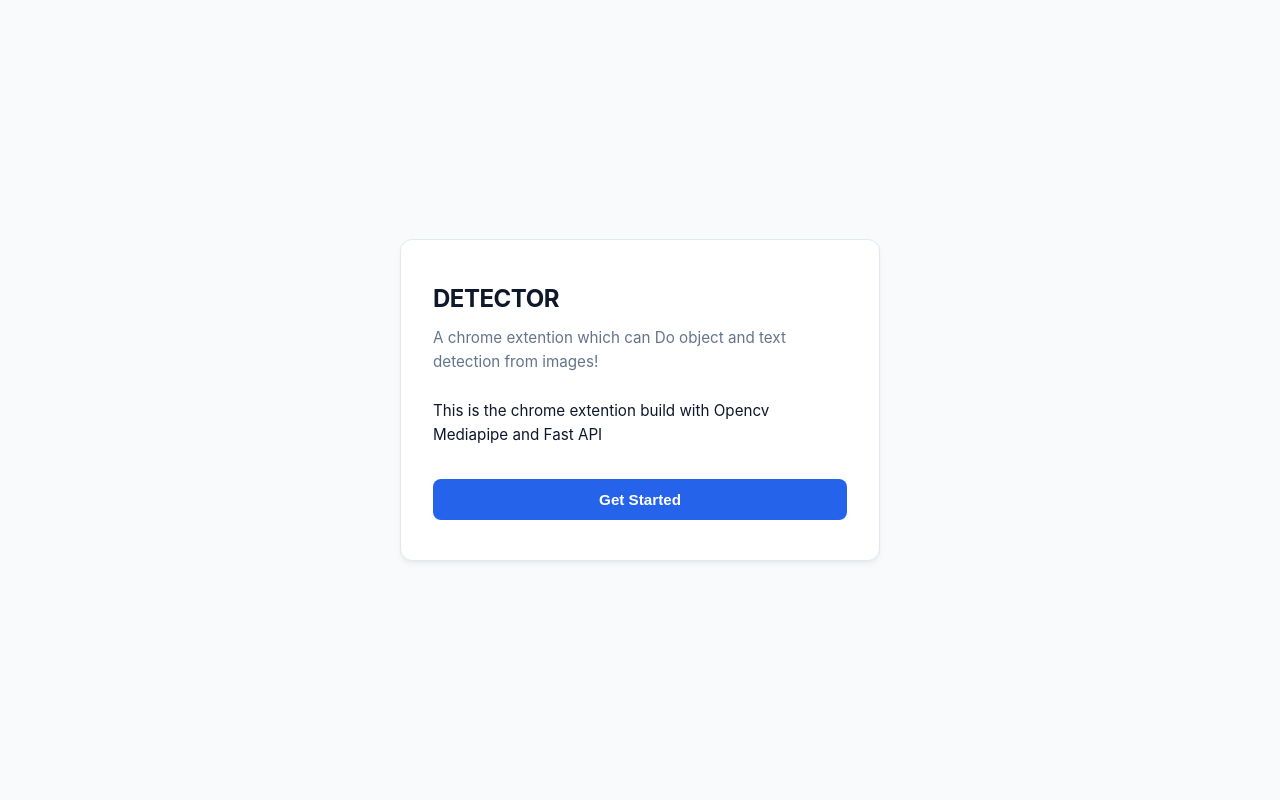
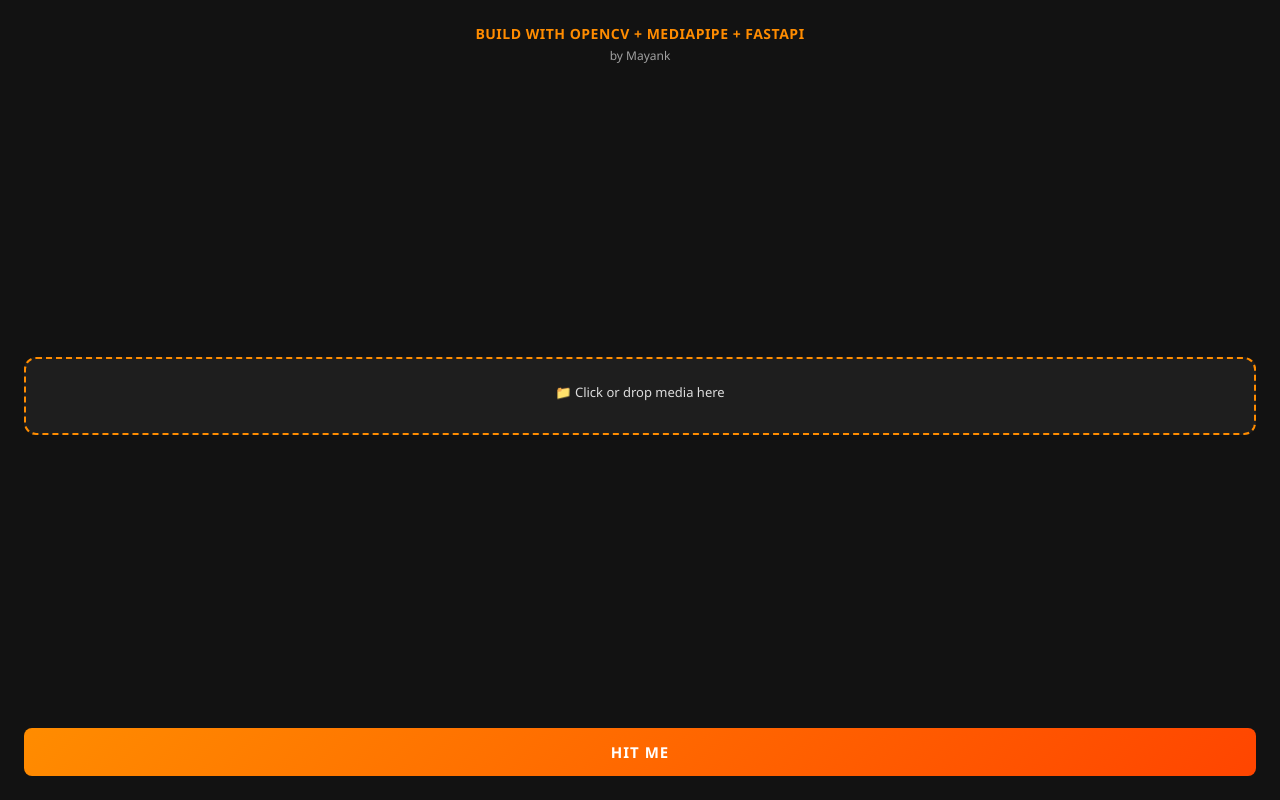
Before and after one commit to mayank-gariya/javascript-projects, a browser extension: page Detect/Detctven/extention/index.html in a window 1280 px wide. Drawn offline with Linux system fonts and the light colour scheme.

Commit message:
extension html js

```diff
--- a/Detect/Detctven/extention/index.html
+++ b/Detect/Detctven/extention/index.html
@@ -1,121 +1,124 @@
 <!DOCTYPE html>
 <html lang="en">
 <head>
-  <meta charset="UTF-8">
-  <meta name="viewport" content="width=device-width, initial-scale=1.0">
-  <title>Clean HTML & CSS Template</title>
+  <meta charset="UTF-8" />
+  <meta name="viewport" content="width=device-width, initial-scale=1.0" />
+  <title>MediaPipe AI Suite</title>
   <style>
-    /* CSS Variables & Theme Setup */
-    :root {
-      --bg-color: #f8fafc;
-      --card-bg: #ffffff;
-      --text-main: #0f172a;
-      --text-muted: #64748b;
-      --primary: #2563eb;
-      --primary-hover: #1d4ed8;
-      --border-color: #e2e8f0;
-      --radius: 12px;
-      --shadow: 0 4px 6px -1px rgba(0, 0, 0, 0.05), 0 2px 4px -2px rgba(0, 0, 0, 0.05);
-    }
-
-    /* Reset & Base Styles */
-    *, *::before, *::after {
+    * {
       box-sizing: border-box;
       margin: 0;
       padding: 0;
+      font-family: 'Segoe UI', Tahoma, Geneva, Verdana, sans-serif;
+    }
+    body {
+      background-color: #121212;
+      color: #ffffff;
+      padding: 24px;
+      display: flex;
+      flex-direction: column;
+      align-items: center;
+      justify-content: space-between;
+      min-height: 100vh;
+    }
+    .header {
+      text-align: center;
+      width: 100%;
+    }
+    .title {
+      font-size: 14px;
+      color: #ff8c00;
+      font-weight: 600;
+      letter-spacing: 0.5px;
+      text-transform: uppercase;
+    }
+    .author {
+      font-size: 12px;
+      color: #a0a0a0;
+      margin-top: 4px;
     }
 
-    body {
-      font-family: -apple-system, BlinkMacSystemFont, "Segoe UI", Roboto, Helvetica, Arial, sans-serif;
-      background-color: var(--bg-color);
-      color: var(--text-main);
-      line-height: 1.6;
-      padding: 2rem 1rem;
+    /* MEDIA UPLOAD AREA */
+    .upload-box {
+      width: 100%;
+      border: 2px dashed #ff8c00;
+      border-radius: 12px;
+      padding: 24px 16px;
+      text-align: center;
+      background: #1e1e1e;
+      cursor: pointer;
+      transition: all 0.3s ease;
+      margin: 20px 0;
+    }
+    .upload-box:hover {
+      background: #2a2a2a;
+      border-color: #ffa500;
+      box-shadow: 0 0 10px rgba(255, 140, 0, 0.3);
+    }
+    .upload-label {
+      color: #dddddd;
+      font-size: 13px;
+      cursor: pointer;
       display: flex;
-      justify-content: center;
+      flex-direction: column;
       align-items: center;
-      min-height: 100vh;
+      gap: 8px;
+    }
+    /* Hidden file input controlled by label click */
+    input[type="file"] {
+      display: none;
+    }
+    .file-name {
+      font-size: 12px;
+      color: #ff8c00;
+      margin-top: 8px;
+      word-break: break-all;
     }
 
-    /* Layout Card */
-    .container {
-      background-color: var(--card-bg);
-      border: 1px solid var(--border-color);
-      border-radius: var(--radius);
-      box-shadow: var(--shadow);
-      max-width: 480px;
+    /* BUTTON */
+    .action-btn {
       width: 100%;
-      padding: 2.5rem 2rem;
+      padding: 14px;
+      background: linear-gradient(135deg, #ff8c00, #ff4500);
+      border: none;
+      border-radius: 8px;
+      color: #ffffff;
+      font-size: 15px;
+      font-weight: 700;
+      cursor: pointer;
+      text-transform: uppercase;
+      letter-spacing: 1px;
+      transition: transform 0.2s, box-shadow 0.2s;
     }
-
-    /* Typography */
-    .header {
-      margin-bottom: 1.5rem;
+    .action-btn:hover {
+      transform: translateY(-2px);
+      box-shadow: 0 4px 15px rgba(255, 140, 0, 0.4);
     }
-
-    .title {
-      font-size: 1.5rem;
-      font-weight: 700;
-      letter-spacing: -0.02em;
-      margin-bottom: 0.5rem;
-    }
-
-    .subtitle {
-      color: var(--text-muted);
-      font-size: 0.95rem;
-    }
-
-    /* Content Area */
-    .content {
-      font-size: 0.95rem;
-      color: var(--text-main);
-      margin-bottom: 2rem;
-    }
-
-    .content p {
-      margin-bottom: 1rem;
-    }
-
-    /* Interactive Elements */
-    .btn {
-      display: inline-block;
-      width: 100%;
-      text-align: center;
-      background-color: var(--primary);
-      color: #ffffff;
-      font-weight: 600;
-      font-size: 0.95rem;
-      padding: 0.75rem 1.25rem;
-      border-radius: calc(var(--radius) - 4px);
-      text-decoration: none;
-      border: none;
-      cursor: pointer;
-      transition: background-color 0.2s ease, transform 0.1s ease;
-    }
-
-    .btn:hover {
-      background-color: var(--primary-hover);
-    }
-
-    .btn:active {
-      transform: scale(0.99);
+    .action-btn:active {
+      transform: translateY(0);
     }
   </style>
 </head>
 <body>
 
-  <main class="container">
-    <header class="header">
-      <h1 class="title">DETECTOR</h1>
-      <p class="subtitle">A chrome extention which can Do object and text detection from images!</p>
-    </header>
+  <!-- Header Text -->
+  <div class="header">
+    <div class="title">Build with OpenCV + MediaPipe + FastAPI</div>
+    <div class="author">by Mayank</div>
+  </div>
 
-    <section class="content">
-      <p>This is the chrome extention build with Opencv Mediapipe and Fast API</p>
-    </section>
+  <!-- Media Upload Section -->
+  <div class="upload-box">
+    <label for="mediaUpload" class="upload-label">
+      <span>📁 Click or drop media here</span>
+      <!-- Hidden Native File Input -->
+      <input type="file" id="mediaUpload" accept="image/*,video/*" />
+    </label>
+    <div id="fileName" class="file-name"></div>
+  </div>
 
-    <button type="button" class="btn">Get Started</button>
-  </main>
+  <!-- Action Button -->
+  <button class="action-btn" id="hitBtn">Hit me</button>
 
 </body>
 </html>
```
Also changed, not shown: Detect/Detctven/extention/script.js (+85 -65 lines).
